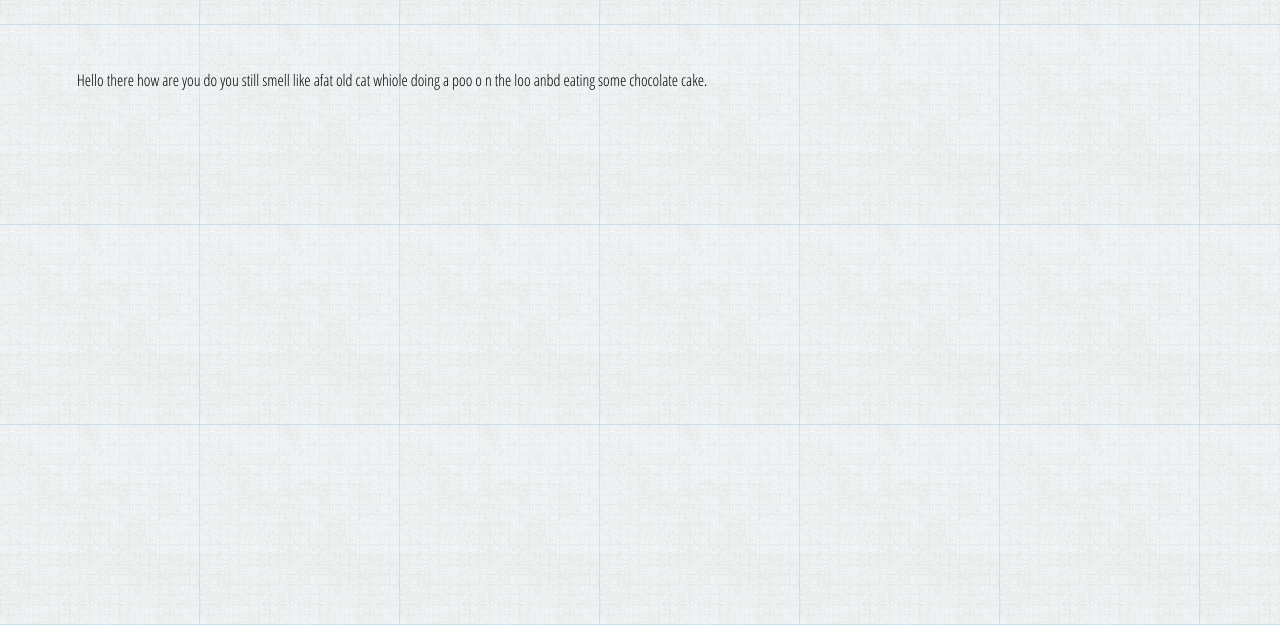
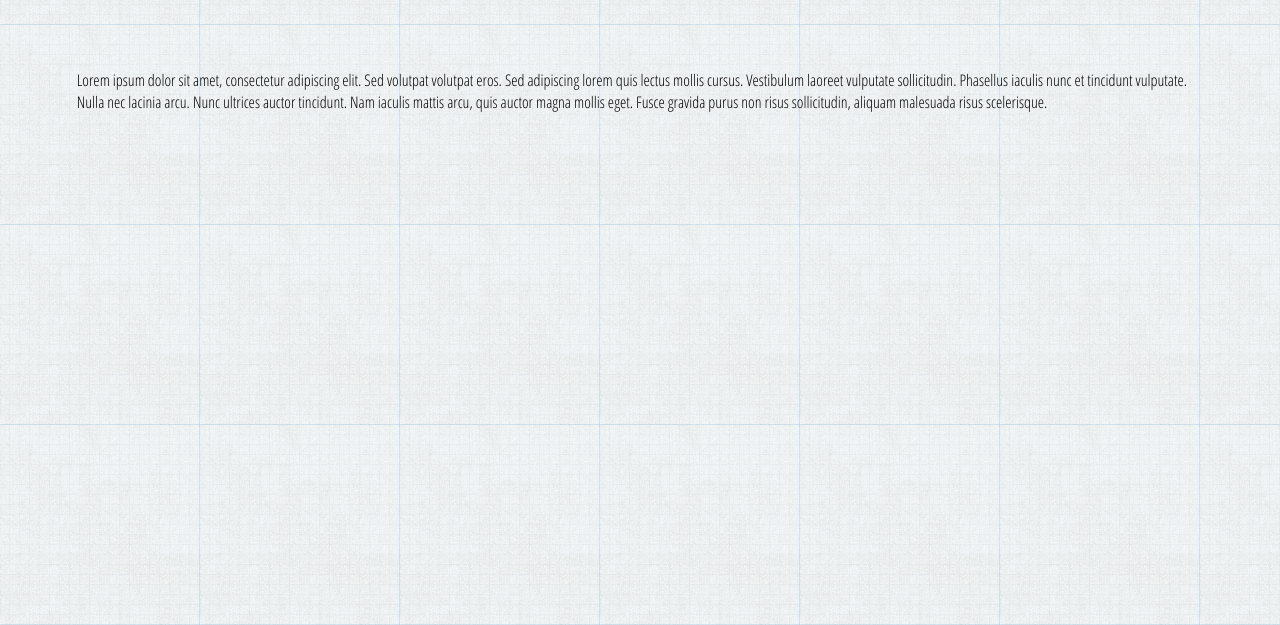
Before and after one commit to UP659246/GROUP-7C---INSE-CW, a plain HTML site: page index.html in a window 1280 px wide. Shown: the part 175-800 px from the top of the page. Drawn offline with Linux system fonts and the light colour scheme.

Commit message:
Changed test text

```diff
--- a/index.html
+++ b/index.html
@@ -18,7 +18,7 @@
 		<div id='main_body'>
 			<article>
 				<section>
-					Hello there how are you do you still smell like  afat old cat whiole doing a poo o n the loo anbd eating some chocolate cake.
+					Lorem ipsum dolor sit amet, consectetur adipiscing elit. Sed volutpat volutpat eros. Sed adipiscing lorem quis lectus mollis cursus. Vestibulum laoreet vulputate sollicitudin. Phasellus iaculis nunc et tincidunt vulputate. Nulla nec lacinia arcu. Nunc ultrices auctor tincidunt. Nam iaculis mattis arcu, quis auctor magna mollis eget. Fusce gravida purus non risus sollicitudin, aliquam malesuada risus scelerisque.
 				</section>
 			</article>
 		</div>
```
